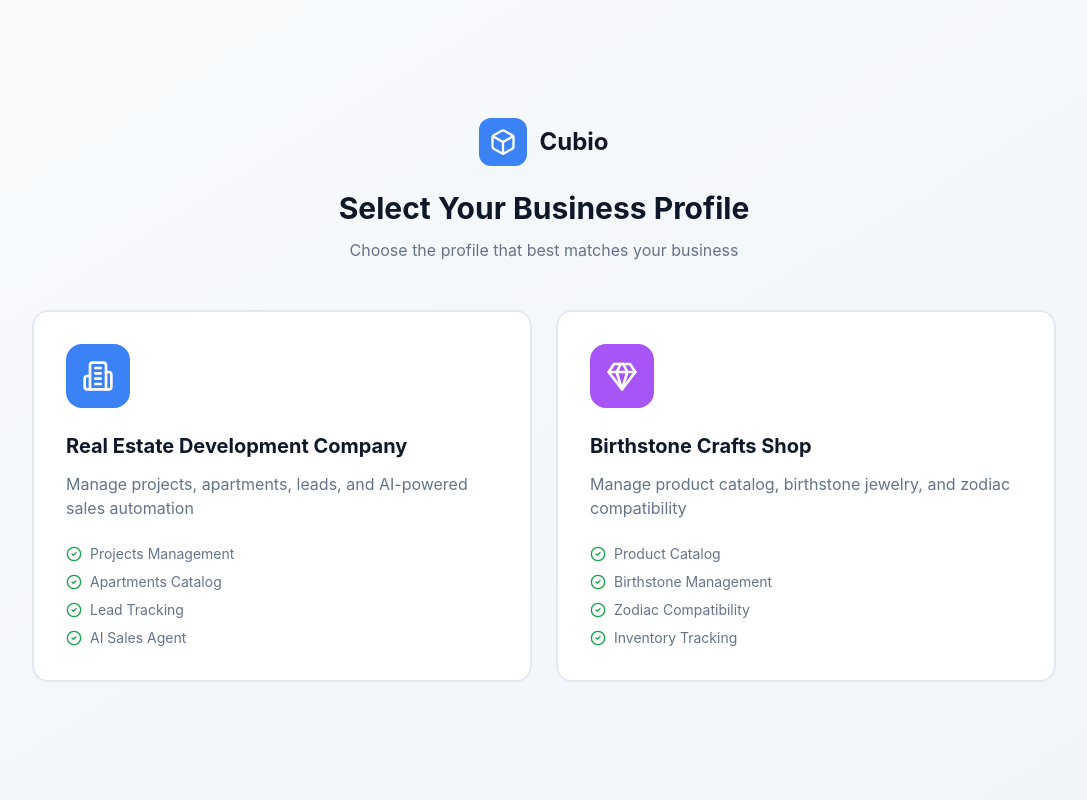
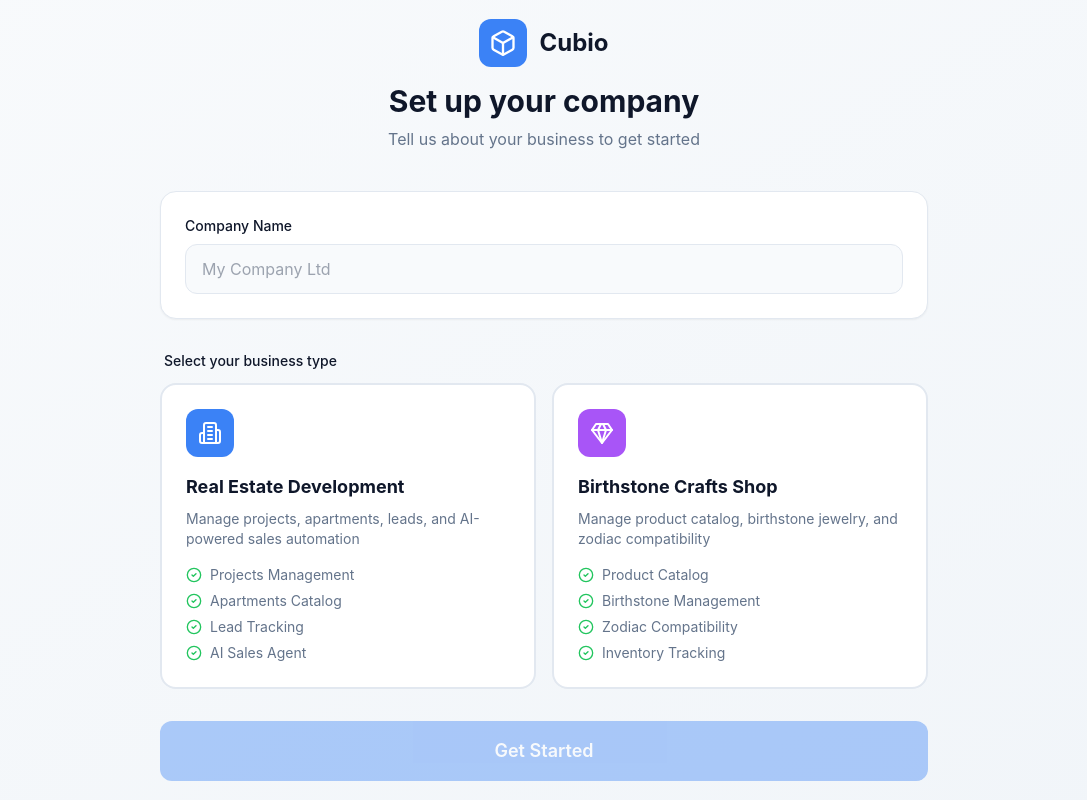
Before and after one commit to nicks212/Cubio, a Next.js app: page /onboarding in a window 1280 px wide. Shown: the whole page, without its empty margins (96-1183 px from the left). Built offline with nearby package versions, Linux system fonts and the light colour scheme.

Commit message:
fix: move company creation to onboarding, add company_insert RLS policy, simplify register

```diff
--- a/src/app/auth/register/page.tsx
+++ b/src/app/auth/register/page.tsx
@@ -2,7 +2,7 @@
 
 import { useActionState } from 'react';
 import Link from 'next/link';
-import { Box, Mail, Lock, User, Building2, ArrowLeft } from 'lucide-react';
+import { Box, Mail, Lock, User, ArrowLeft } from 'lucide-react';
 import { register } from '../actions';
 
 export default function RegisterPage() {
@@ -42,16 +42,6 @@
                 <input id="fullName" name="fullName" type="text"
                   className="w-full pl-11 pr-4 py-3 bg-[var(--input-background)] border border-border rounded-lg focus:outline-none focus:ring-2 focus:ring-primary/50"
                   placeholder="John Smith" required />
-              </div>
-            </div>
-
-            <div>
-              <label htmlFor="companyName" className="block text-sm mb-2 text-foreground font-medium">Company Name</label>
-              <div className="relative">
-                <Building2 className="absolute left-3 top-1/2 -translate-y-1/2 w-5 h-5 text-muted-foreground" />
-                <input id="companyName" name="companyName" type="text"
-                  className="w-full pl-11 pr-4 py-3 bg-[var(--input-background)] border border-border rounded-lg focus:outline-none focus:ring-2 focus:ring-primary/50"
-                  placeholder="My Company Ltd" required />
               </div>
             </div>
 
--- a/src/app/onboarding/actions.ts
+++ b/src/app/onboarding/actions.ts
@@ -3,26 +3,63 @@
 import { revalidatePath } from 'next/cache';
 import { redirect } from 'next/navigation';
 import { createClient } from '@/lib/supabase/server';
-import { BusinessType } from '@/types/database';
+import { z } from 'zod';
 
-export async function selectBusinessType(businessType: BusinessType) {
+const setupSchema = z.object({
+  companyName: z.string().min(1, 'Company name is required'),
+  businessType: z.enum(['real_estate', 'craft_shop'], { message: 'Please select a business type' }),
+});
+
+export async function setupCompany(_prev: unknown, formData: FormData) {
+  const parsed = setupSchema.safeParse({
+    companyName: formData.get('companyName'),
+    businessType: formData.get('businessType'),
+  });
+  if (!parsed.success) {
+    return { error: parsed.error.issues[0]?.message ?? 'Validation error' };
+  }
+
   const supabase = await createClient();
   const { data: { user } } = await supabase.auth.getUser();
   if (!user) redirect('/auth/login');
 
-  // Get user profile to find company
+  // Check if company already exists for this user (e.g. page refresh)
   const { data: profile } = await supabase
     .from('profiles')
-    .select('company_id')
+    .select('company_id, full_name')
     .eq('id', user.id)
     .single();
 
-  if (!profile?.company_id) redirect('/auth/login');
+  if (profile?.company_id) {
+    // Company exists — just update business type and proceed
+    await supabase
+      .from('companies')
+      .update({ business_type: parsed.data.businessType })
+      .eq('id', profile.company_id);
+    revalidatePath('/', 'layout');
+    redirect('/dashboard');
+  }
 
-  await supabase
+  // Create company — user is authenticated, company_insert RLS policy allows this
+  const { data: company, error: companyError } = await supabase
     .from('companies')
-    .update({ business_type: businessType })
-    .eq('id', profile.company_id);
+    .insert({
+      company_name: parsed.data.companyName,
+      business_type: parsed.data.businessType,
+    })
+    .select()
+    .single();
+
+  if (companyError) return { error: companyError.message };
+
+  // Link profile to company; also save full_name from auth metadata if not set by trigger
+  const fullName = profile?.full_name || (user.user_metadata?.full_name as string | undefined) || null;
+  const { error: profileError } = await supabase
+    .from('profiles')
+    .update({ company_id: company.id, full_name: fullName })
+    .eq('id', user.id);
+
+  if (profileError) return { error: profileError.message };
 
   revalidatePath('/', 'layout');
   redirect('/dashboard');
--- a/src/app/onboarding/page.tsx
+++ b/src/app/onboarding/page.tsx
@@ -1,21 +1,20 @@
 'use client';
 
-import { useState } from 'react';
-import { Box, Building2, Gem, CheckCircle2, AlertCircle } from 'lucide-react';
-import { selectBusinessType } from './actions';
-import { BusinessType } from '@/types/database';
+import { useActionState, useState } from 'react';
+import { Box, Building2, Gem, CheckCircle2 } from 'lucide-react';
+import { setupCompany } from './actions';
 
-const profiles = [
+const businessProfiles = [
   {
-    id: 'real_estate' as BusinessType,
-    title: 'Real Estate Development Company',
+    id: 'real_estate',
+    title: 'Real Estate Development',
     description: 'Manage projects, apartments, leads, and AI-powered sales automation',
     icon: Building2,
     color: 'bg-blue-500',
     features: ['Projects Management', 'Apartments Catalog', 'Lead Tracking', 'AI Sales Agent'],
   },
   {
-    id: 'craft_shop' as BusinessType,
+    id: 'craft_shop',
     title: 'Birthstone Crafts Shop',
     description: 'Manage product catalog, birthstone jewelry, and zodiac compatibility',
     icon: Gem,
@@ -25,54 +24,73 @@
 ];
 
 export default function OnboardingPage() {
-  const [selected, setSelected] = useState<BusinessType | null>(null);
-  const [showConfirm, setShowConfirm] = useState(false);
-  const [loading, setLoading] = useState(false);
-
-  const handleSelect = (id: BusinessType) => {
-    setSelected(id);
-    setShowConfirm(true);
-  };
-
-  const handleConfirm = async () => {
-    if (!selected) return;
-    setLoading(true);
-    await selectBusinessType(selected);
-  };
+  const [state, action, pending] = useActionState(setupCompany, null);
+  const [selected, setSelected] = useState<string | null>(null);
 
   return (
     <div className="min-h-screen bg-gradient-to-br from-slate-50 to-slate-100 flex items-center justify-center p-4">
-      <div className="w-full max-w-5xl">
-        <div className="text-center mb-12">
-          <div className="flex items-center justify-center gap-3 mb-6">
+      <div className="w-full max-w-3xl">
+        <div className="text-center mb-10">
+          <div className="flex items-center justify-center gap-3 mb-4">
             <div className="w-12 h-12 bg-primary rounded-xl flex items-center justify-center">
               <Box className="w-7 h-7 text-white" />
             </div>
             <span className="text-2xl font-bold">Cubio</span>
           </div>
-          <h1 className="text-3xl font-bold text-foreground mb-3">Select Your Business Profile</h1>
-          <p className="text-muted-foreground">Choose the profile that best matches your business</p>
+          <h1 className="text-3xl font-bold text-foreground mb-2">Set up your company</h1>
+          <p className="text-muted-foreground">Tell us about your business to get started</p>
         </div>
 
-        {!showConfirm ? (
-          <div className="grid md:grid-cols-2 gap-6">
-            {profiles.map((profile) => {
+        {state?.error && (
+          <div className="mb-6 p-4 bg-red-50 border border-red-200 rounded-xl text-sm text-red-700 text-center">
+            {state.error}
+          </div>
+        )}
+
+        <form action={action} className="space-y-8">
+          {/* Company name */}
+          <div className="bg-white rounded-2xl border border-slate-200 p-6 shadow-sm">
+            <label htmlFor="companyName" className="block text-sm font-medium text-foreground mb-2">
+              Company Name
+            </label>
+            <input
+              id="companyName"
+              name="companyName"
+              type="text"
+              className="w-full px-4 py-3 bg-[var(--input-background)] border border-border rounded-lg focus:outline-none focus:ring-2 focus:ring-primary/50 text-foreground"
+              placeholder="My Company Ltd"
+              required
+            />
+          </div>
+
+          {/* Business type */}
+          <div className="space-y-3">
+            <p className="text-sm font-medium text-foreground px-1">Select your business type</p>
+            <input type="hidden" name="businessType" value={selected ?? ''} />
+            <div className="grid md:grid-cols-2 gap-4">
+              {businessProfiles.map((profile) => {
                 const Icon = profile.icon;
+                const isSelected = selected === profile.id;
                 return (
                   <button
                     key={profile.id}
-                  onClick={() => handleSelect(profile.id)}
-                  className="bg-white rounded-2xl border-2 border-slate-200 p-8 text-left hover:border-primary hover:shadow-xl transition-all group"
+                    type="button"
+                    onClick={() => setSelected(profile.id)}
+                    className={`bg-white rounded-2xl border-2 p-6 text-left transition-all ${
+                      isSelected
+                        ? 'border-primary shadow-md ring-2 ring-primary/20'
+                        : 'border-slate-200 hover:border-slate-300 hover:shadow-sm'
+                    }`}
                   >
-                  <div className={`w-16 h-16 ${profile.color} rounded-2xl flex items-center justify-center mb-6 group-hover:scale-110 transition-transform`}>
-                    <Icon className="w-8 h-8 text-white" />
+                    <div className={`w-12 h-12 ${profile.color} rounded-xl flex items-center justify-center mb-4`}>
+                      <Icon className="w-6 h-6 text-white" />
                     </div>
-                  <h3 className="text-xl font-bold mb-3">{profile.title}</h3>
-                  <p className="text-muted-foreground mb-6">{profile.description}</p>
-                  <div className="space-y-2">
+                    <h3 className="text-lg font-bold mb-2">{profile.title}</h3>
+                    <p className="text-muted-foreground text-sm mb-4">{profile.description}</p>
+                    <div className="space-y-1.5">
                       {profile.features.map((f) => (
                         <div key={f} className="flex items-center gap-2 text-sm text-muted-foreground">
-                        <CheckCircle2 className="w-4 h-4 text-green-600 flex-shrink-0" />
+                          <CheckCircle2 className={`w-4 h-4 flex-shrink-0 ${isSelected ? 'text-primary' : 'text-green-500'}`} />
                           {f}
                         </div>
                       ))}
@@ -81,47 +99,16 @@
                 );
               })}
             </div>
-        ) : (
-          <div className="max-w-2xl mx-auto">
-            <div className="bg-white rounded-2xl border-2 border-slate-200 p-8">
-              <div className="flex items-start gap-4 mb-6">
-                <div className="w-12 h-12 bg-amber-100 rounded-xl flex items-center justify-center flex-shrink-0">
-                  <AlertCircle className="w-6 h-6 text-amber-600" />
           </div>
-                <div>
-                  <h3 className="text-xl font-bold mb-2">Confirm Your Selection</h3>
-                  <p className="text-muted-foreground">
-                    You&apos;ve selected:{' '}
-                    <span className="font-semibold text-foreground">
-                      {profiles.find(p => p.id === selected)?.title}
-                    </span>
-                  </p>
-                </div>
-              </div>
-              <div className="bg-amber-50 border border-amber-200 rounded-xl p-4 mb-6">
-                <p className="text-sm text-amber-900">
-                  <strong>Important:</strong> Changing business type later may archive existing business data.
-                  Please make sure you&apos;ve selected the correct business profile.
-                </p>
-              </div>
-              <div className="flex gap-3">
+
           <button
-                  onClick={() => { setShowConfirm(false); setSelected(null); }}
-                  className="flex-1 px-6 py-3 bg-slate-100 text-foreground rounded-xl hover:bg-slate-200 transition-colors font-medium"
+            type="submit"
+            disabled={pending || !selected}
+            className="w-full py-4 bg-primary text-white rounded-xl font-semibold text-lg hover:bg-primary/90 transition-colors disabled:opacity-40 disabled:cursor-not-allowed"
           >
-                  Go Back
+            {pending ? 'Setting up...' : 'Get Started'}
           </button>
-                <button
-                  onClick={handleConfirm}
-                  disabled={loading}
-                  className="flex-1 px-6 py-3 bg-primary text-white rounded-xl hover:bg-primary/90 transition-colors font-medium disabled:opacity-50"
-                >
-                  {loading ? 'Saving...' : 'Yes, Confirm Selection'}
-                </button>
-              </div>
-            </div>
-          </div>
-        )}
+        </form>
       </div>
     </div>
   );
```
Also changed, not shown: src/app/auth/actions.ts (+7 -33 lines), 2 other files (tests, documents, lock files or other folders). Lines whose indentation alone changed are shown as unchanged.
